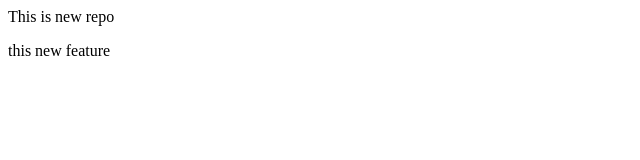
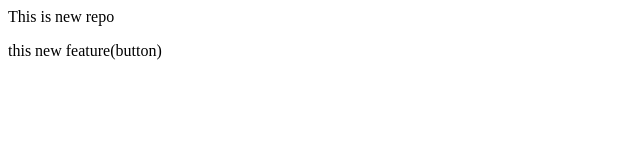
Before and after one commit to Codingg-master/local-repo, a plain HTML site: page index.html in a window 1280 px wide. Shown: the full height of the page, 0-640 px from the left. Drawn offline with Linux system fonts and the light colour scheme.

```diff
--- a/index.html
+++ b/index.html
@@ -1,2 +1,2 @@
 <p>This is new repo</p>
-<p>this new feature</p>
+<p>this new feature(button)</p>
```
